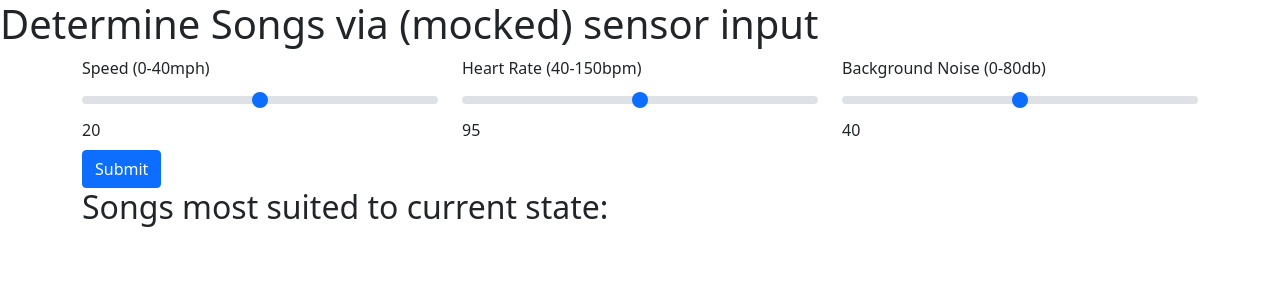
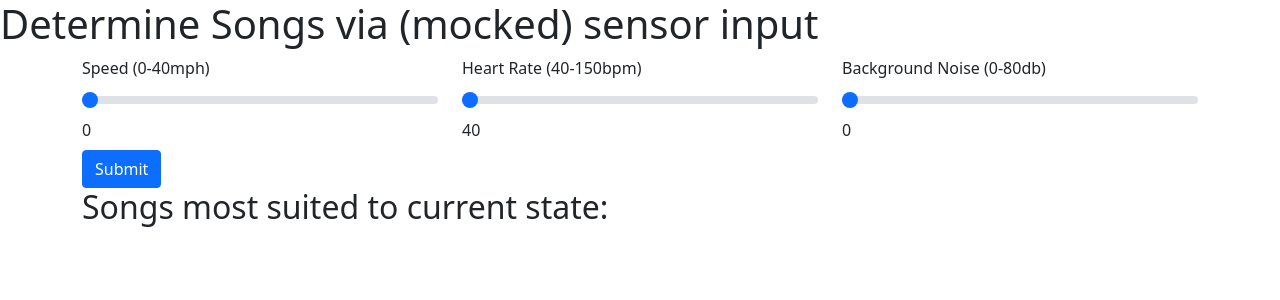
Before and after one commit to LukeZug/wheeltunes, a Django app: template wheeltunes/templates/wheeltunes_app/sliders_determine_song.html in a window 1280 px wide. Shown: the top 300 px of the page. Run offline with Django 3.2, Linux system fonts and the light colour scheme; the template is opened without the code that fills it, so the values that code supplies are empty.

Commit message:
Begin sliders from the start.

```diff
--- a/wheeltunes/templates/wheeltunes_app/sliders_determine_song.html
+++ b/wheeltunes/templates/wheeltunes_app/sliders_determine_song.html
@@ -9,20 +9,20 @@
         <div class="row">
             <div class="col">
                 <label for="customRange2" class="form-label">Speed (0-40mph)</label>
-                <input type="range" class="form-range" id="speed_input" min="0" max="40" name="speed" oninput="speed_output.value = speed_input.value">
-                <output for="customRange2" id="speed_output" class="form-label">20</output>
+                <input type="range" class="form-range" id="speed_input" min="0" max="40" name="speed" value="0" oninput="speed_output.value = speed_input.value">
+                <output for="customRange2" id="speed_output" class="form-label">0</output>
             </div>
 
             <div class="col">
                 <label for="customRange2" class="form-label">Heart Rate (40-150bpm)</label>
-                <input type="range" class="form-range" min="40" max="150" name="heart-rate" id="HR_input" oninput="HR_output.value = HR_input.value">
-                <output for="customRange2" id="HR_output" class="form-label">95</output>
+                <input type="range" class="form-range" min="40" max="150" name="heart-rate" id="HR_input" oninput="HR_output.value = HR_input.value" value="0">
+                <output for="customRange2" id="HR_output" class="form-label">40</output>
             </div>
 
             <div class="col">
                 <label for="customRange2" class="form-label">Background Noise (0-80db)</label>
-                <input type="range" class="form-range" min="0" max="80" name="background-noise" id="BN_input" oninput="BN_output.value = BN_input.value">
-                <output for="customRange2" id="BN_output" class="form-label">40</output>
+                <input type="range" class="form-range" min="0" max="80" name="background-noise" id="BN_input" oninput="BN_output.value = BN_input.value" value="0">
+                <output for="customRange2" id="BN_output" class="form-label">0</output>
             </div>
         </div>
 
```
